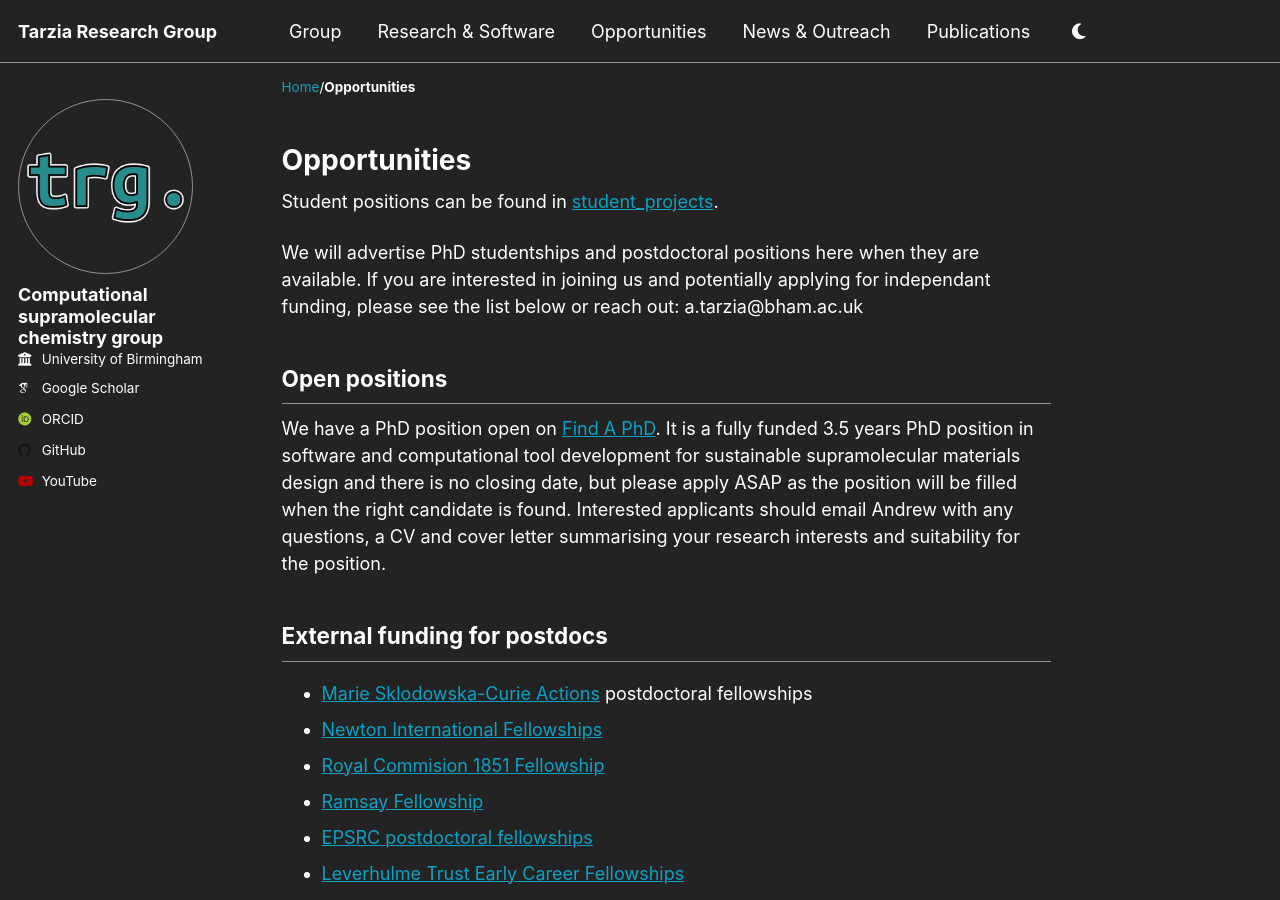
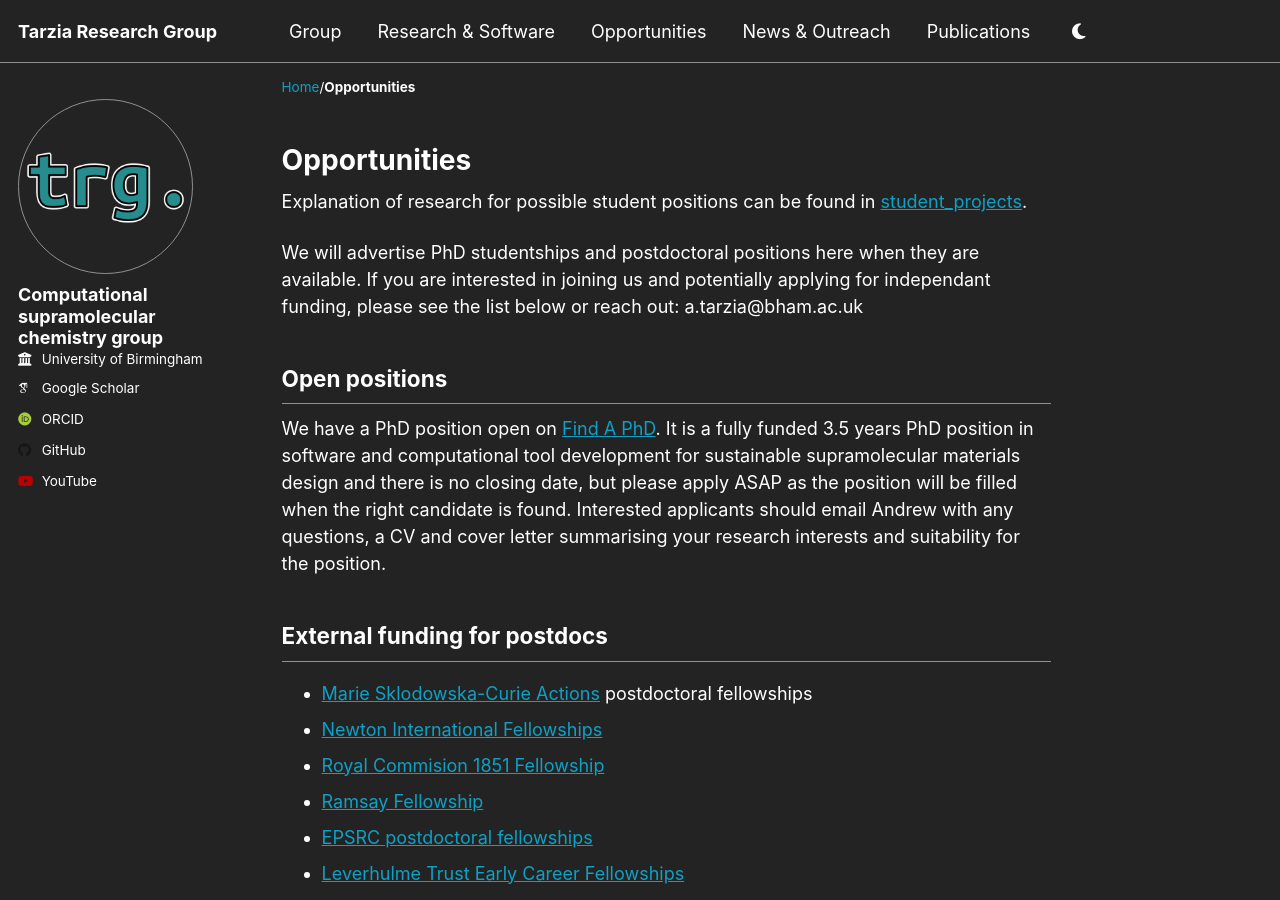
Before and after one commit to TarziaResearchGroup/TarziaResearchGroup.github.io, a Jekyll site: the page built from _pages/ops.md, in a window 1280 px wide and 900 px high. Built offline with Jekyll 4.4.1, drawn with Linux system fonts in a browser that asks for light colours; some web fonts are replaced; a script that is not in the unit is left out.

Commit message:
Update ops.md

```diff
--- a/_pages/ops.md
+++ b/_pages/ops.md
@@ -4,7 +4,7 @@ title: "Opportunities"
 author_profile: true
 ---
 
-Student positions can be found in [student_projects](/student_projects/).
+Explanation of research for possible student positions can be found in [student_projects](/student_projects/).
 
 We will advertise PhD studentships and postdoctoral positions here when they are available. If you are interested in joining us and potentially applying for independant funding, please see the list below or reach out: a.tarzia@bham.ac.uk
 
```
